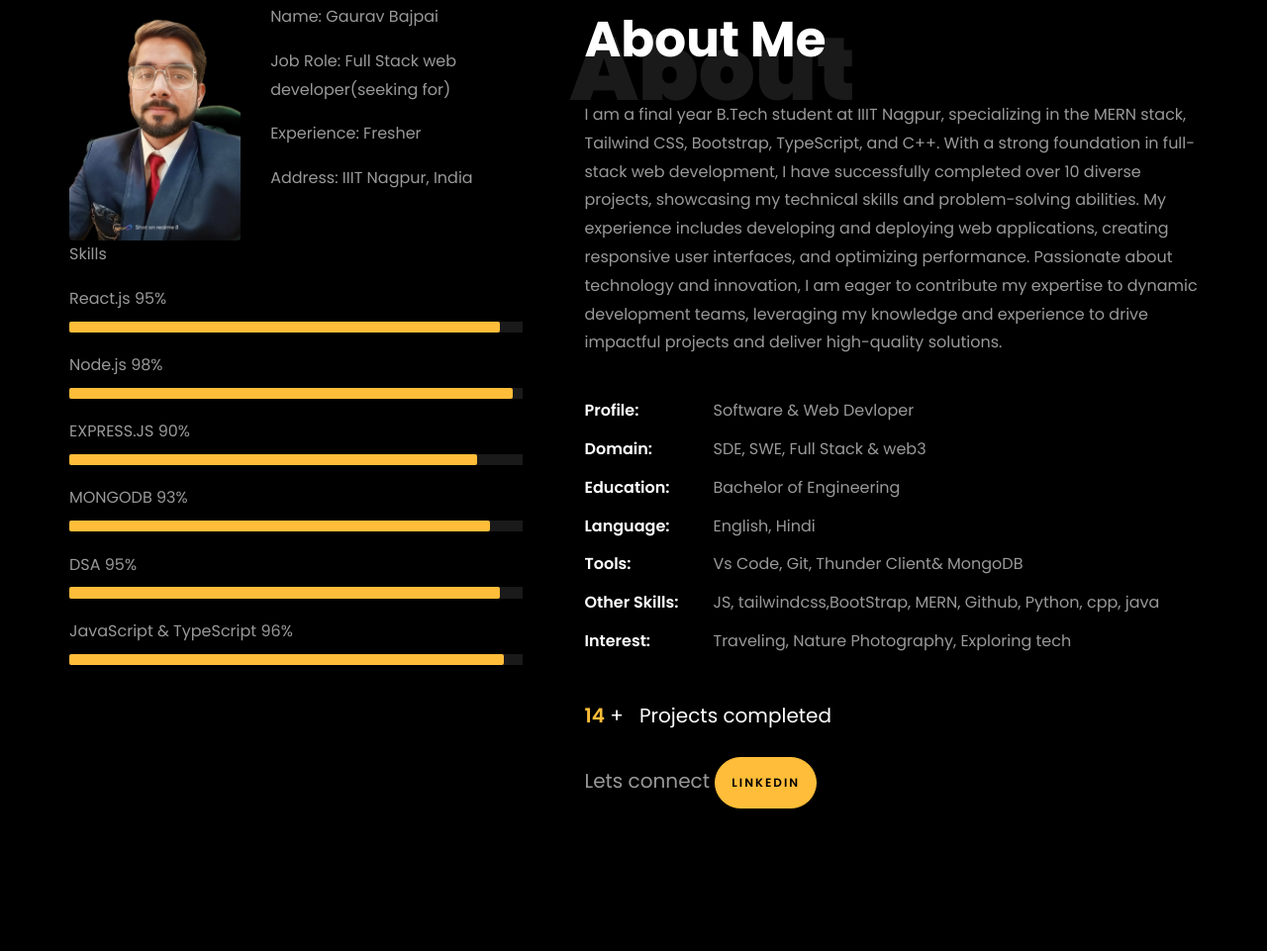
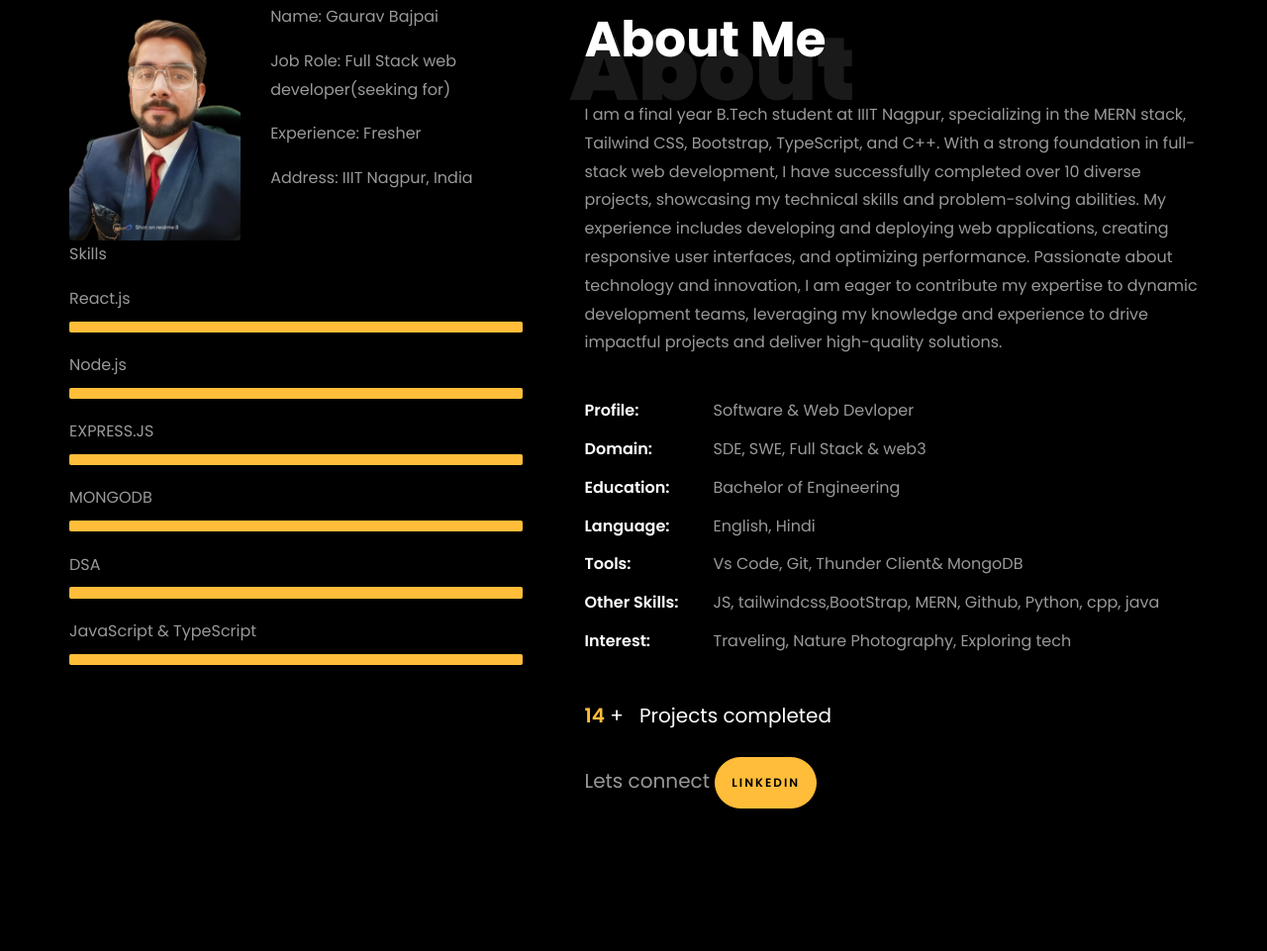
Before and after one commit to Gaurav-bajpaye/profile, a plain HTML site: page index.html in a window 1280 px wide. Shown: the part 859-1820 px from the top of the page at 99% size. Drawn offline with Linux system fonts and the light colour scheme; animation ran at ten frames a second; files whose address does not match are found by name.

Commit message:
third commit

```diff
--- a/index.html
+++ b/index.html
@@ -230,39 +230,39 @@
 
 								<div class="skill-mf">
 									<p class="title-s">Skills</p>
-									<span>React.js</span> <span class="pull-right">95%</span>
+									<span>React.js</span> <span class="pull-right"></span>
 									<div class="progress">
-										<div class="progress-bar" role="progressbar" style="width: 95%;" aria-valuenow="95" aria-valuemin="0"
+										<div class="progress-bar" role="progressbar" style="width: 100%;" aria-valuenow="95" aria-valuemin="0"
 											aria-valuemax="100"></div>
 									</div>
 
-									<span>Node.js</span> <span class="pull-right">98%</span>
+									<span>Node.js</span> <span class="pull-right"></span>
 									<div class="progress">
-										<div class="progress-bar" role="progressbar" style="width: 98%;" aria-valuenow="95" aria-valuemin="0"
+										<div class="progress-bar" role="progressbar" style="width: 100%;" aria-valuenow="95" aria-valuemin="0"
 											aria-valuemax="100"></div>
 									</div>
 
-									<span>EXPRESS.JS</span> <span class="pull-right">90%</span>
+									<span>EXPRESS.JS</span> <span class="pull-right"></span>
 									<div class="progress">
-										<div class="progress-bar" role="progressbar" style="width: 90%" aria-valuenow="85" aria-valuemin="0"
+										<div class="progress-bar" role="progressbar" style="width: 100%" aria-valuenow="85" aria-valuemin="0"
 											aria-valuemax="100"></div>
 									</div>
 
-									<span>MONGODB</span> <span class="pull-right">93%</span>
+									<span>MONGODB</span> <span class="pull-right"></span>
 									<div class="progress">
-										<div class="progress-bar" role="progressbar" style="width: 93%" aria-valuenow="90" aria-valuemin="0"
+										<div class="progress-bar" role="progressbar" style="width: 100%" aria-valuenow="90" aria-valuemin="0"
 											aria-valuemax="100"></div>
 									</div>
 
-									<span>DSA</span> <span class="pull-right">95%</span>
+									<span>DSA</span> <span class="pull-right"></span>
 									<div class="progress">
-										<div class="progress-bar" role="progressbar" style="width: 95%" aria-valuenow="85" aria-valuemin="0"
+										<div class="progress-bar" role="progressbar" style="width: 100%" aria-valuenow="85" aria-valuemin="0"
 											aria-valuemax="100"></div>
 									</div>
 
-									<span>JavaScript & TypeScript</span> <span class="pull-right">96%</span>
+									<span>JavaScript & TypeScript</span> <span class="pull-right"></span>
 									<div class="progress">
-										<div class="progress-bar" role="progressbar" style="width: 96%" aria-valuenow="80" aria-valuemin="0"
+										<div class="progress-bar" role="progressbar" style="width: 100%" aria-valuenow="80" aria-valuemin="0"
 											aria-valuemax="100"></div>
 									</div>
 								</div>
@@ -457,11 +457,11 @@
 		<div class="row d-flex justify-content-center">
 			<div class="col-md-4 d-flex ftco-animate">
 				<div class="blog-entry justify-content-end">
-				<a href="#" class="block-20 zoom-effect" style="background-image: url('images/pro_4.PNG');">
+				<a href="https://github.com/Gaurav-bajpaye/Shoppar_ecom" class="block-20 zoom-effect" style="background-image: url('images/pro_4.PNG');">
 				</a>
 				<div class="text mt-3 float-right d-block">
 
-				  <h3 class="heading"><a href="#">Shoppar an e-commerce web-app</a></h3>
+				  <h3 class="heading"><a href="https://github.com/Gaurav-bajpaye/Shoppar_ecom">Shoppar an e-commerce web-app</a></h3>
 				  <p>developed a platform using MERN stack uses cart ,order, payment facility using mongoDB also JWT for authentication </p>
 				</div>
 			  </div>
@@ -487,7 +487,7 @@
           <div class="col-md d-flex justify-content-center counter-wrap ftco-animate">
             <div class="block-18">
               <div class="text">
-                <strong class="number" data-number="5">0</strong>
+                <strong class="number" data-number="10">0</strong>
                 <span>Achievements</span>
               </div>
             </div>
```
